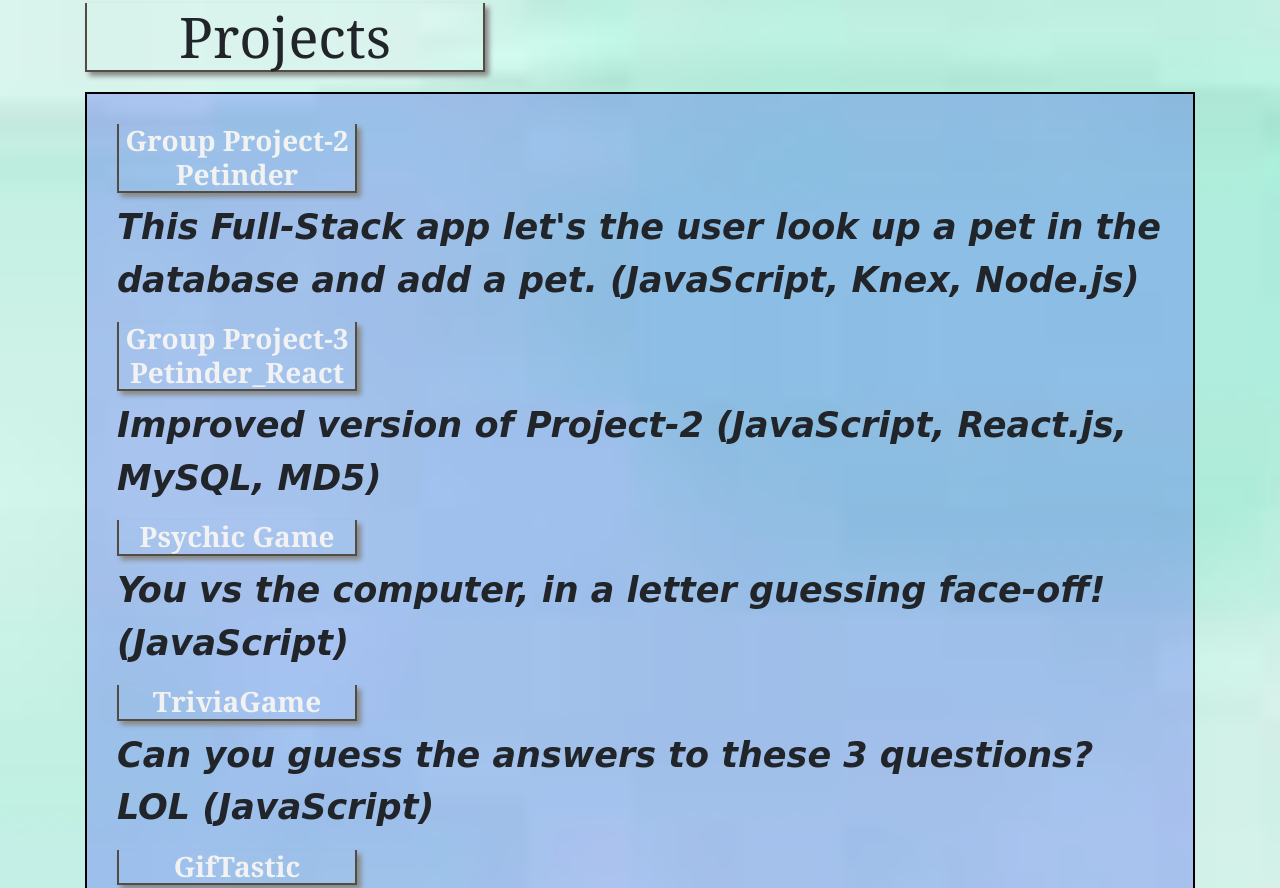
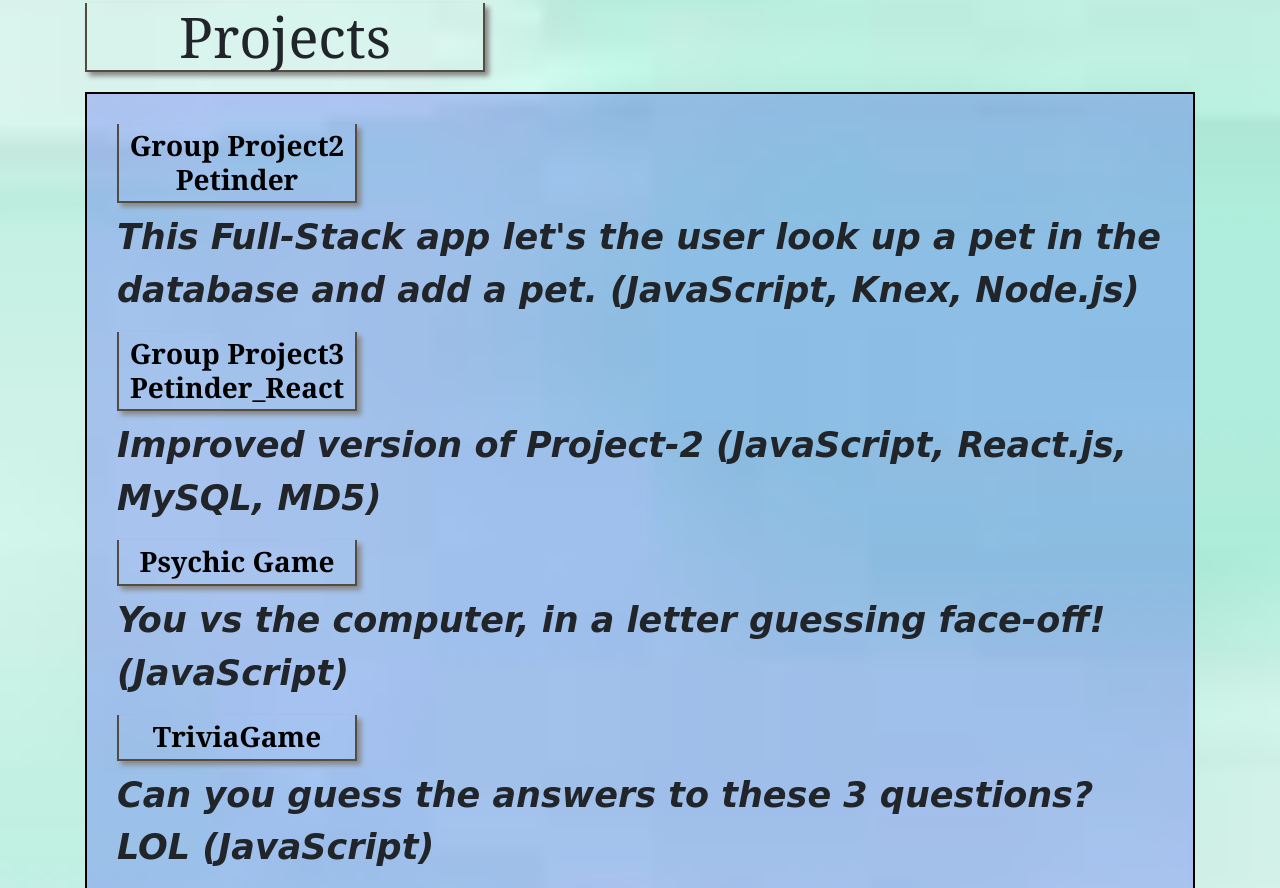
Before and after one commit to josemenis/Basic-Portfolio, a plain HTML site: page index.html in a window 1280 px wide. Shown: the part 860-1748 px from the top of the page. Drawn offline with nearby package versions, Linux system fonts and the light colour scheme; a web font is replaced by a local one.

Commit message:
link style update

```diff
--- a/assests/css/style.css
+++ b/assests/css/style.css
@@ -119,7 +119,7 @@ h1 {
   border: 2px solid black;
 }
 h3 {
-  color: #f2f2f2;
+  color: black;
   text-align: center;
   width: 240px;
   text-decoration: none;
@@ -127,6 +127,7 @@ h3 {
   border-right: 2px solid rgb(82, 76, 66);
   border-left: 2px solid rgb(82, 76, 66);
   box-shadow: 4px 4px 5px #888888;
+  padding: 5px;
 }
 
 @media screen and (max-width: 980px) {
--- a/index.html
+++ b/index.html
@@ -52,12 +52,12 @@
           <div class="media">
             <div class="media-body">
               <a href="https://thepetinder.herokuapp.com/">
-                <h3 class="active"><strong>Group Project-2 Petinder</strong></h3>
+                <h3 class="active"><strong>Group Project2 Petinder</strong></h3>
               </a>
               <p>This Full-Stack app let's the user look up a pet in the database and add a pet. (JavaScript, Knex, Node.js)</p>
 
               <a href="https://rpetinder.herokuapp.com/">
-                <h3><strong>Group Project-3 Petinder_React</strong></h3>
+                <h3><strong>Group Project3 Petinder_React</strong></h3>
               </a>
               <p>Improved version of Project-2 (JavaScript, React.js, MySQL, MD5)</p>
 
```
